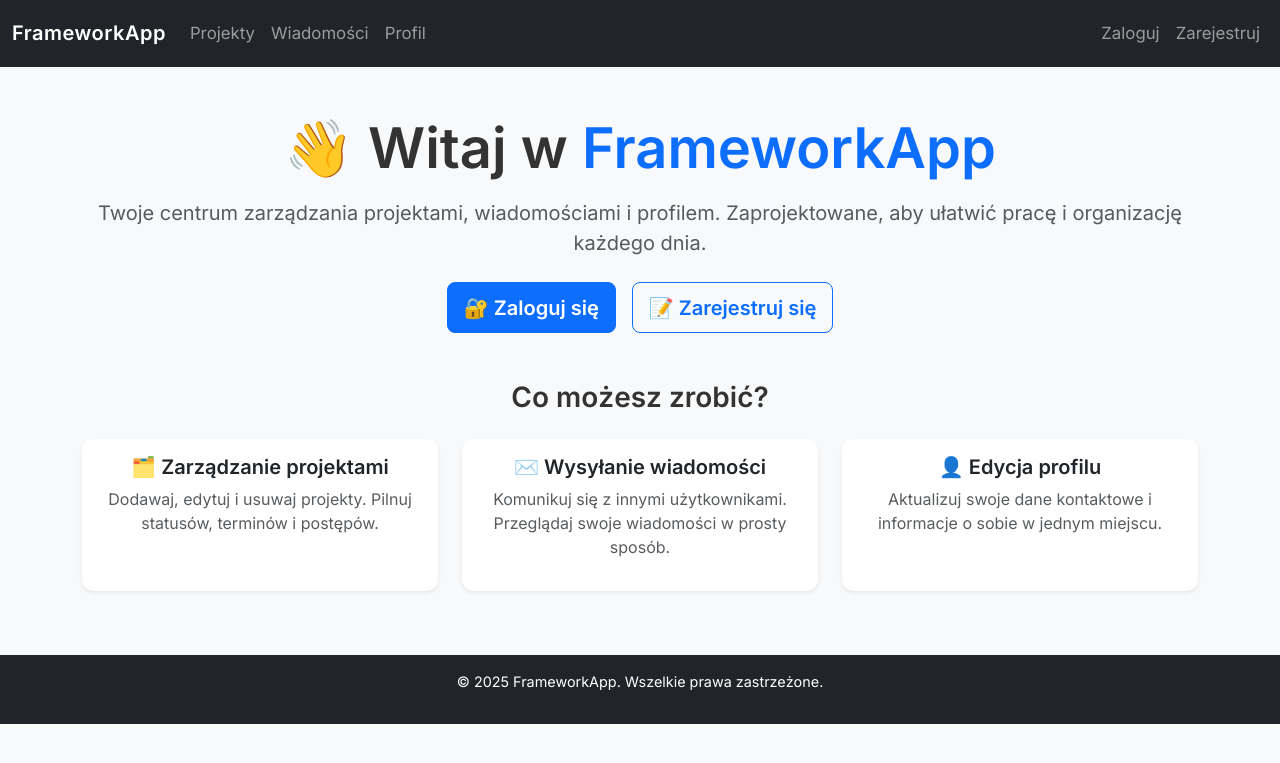
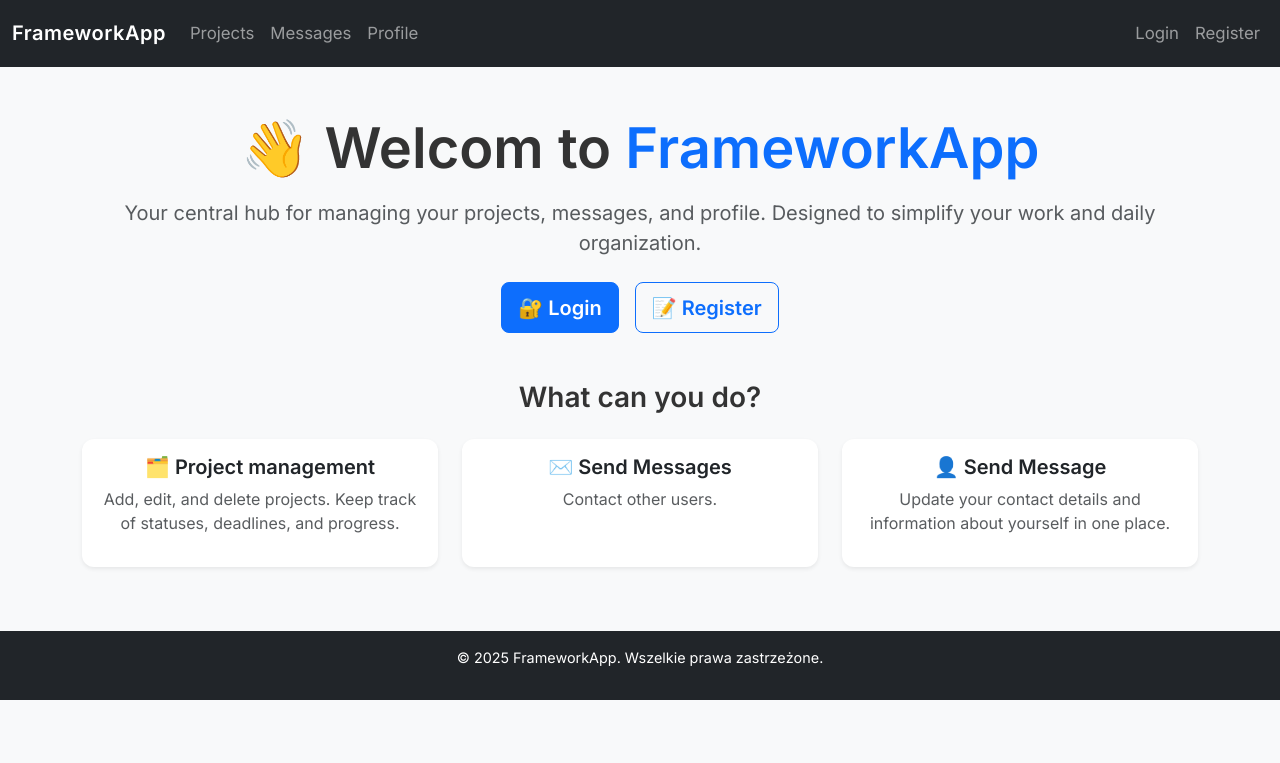
Before and after one commit to sebastian-elbacho/frameworksAssignment, a Django app: page / in a window 1280 px wide. Shown: the top 763 px of the page. Run offline with Django 5.2, Linux system fonts and the light colour scheme.

Commit message:
language changed, from Polish to English

```diff
--- a/teams/templates/teams/add_project.html
+++ b/teams/templates/teams/add_project.html
@@ -1,7 +1,7 @@
 {% extends 'teams/layout.html' %}
 {% load crispy_forms_tags %}
 
-{% block title %}Dodaj projekt{% endblock %}
+{% block title %}Add project{% endblock %}
 
 {% block content %}
 
@@ -9,13 +9,13 @@
   <div class="col-md-6 col-lg-5">
 
     <div class="card shadow-lg p-4 border-0 rounded-4">
-      <h2 class="text-center mb-4">Dodaj projekt</h2>
+      <h2 class="text-center mb-4">Add project</h2>
 
       <form method="post">
         {% csrf_token %}
         {{ form|crispy }}
 
-        <button class="btn btn-success w-100 mt-3">Dodaj projekt</button>
+        <button class="btn btn-success w-100 mt-3">Add project</button>
       </form>
     </div>
 
--- a/teams/templates/teams/edit_profile.html
+++ b/teams/templates/teams/edit_profile.html
@@ -1,7 +1,7 @@
 {% extends 'teams/layout.html' %}
 {% load crispy_forms_tags %}
 
-{% block title %}Edycja profilu{% endblock %}
+{% block title %}Edit profile{% endblock %}
 
 {% block content %}
 
@@ -9,14 +9,14 @@
   <div class="col-md-6 col-lg-5">
     <div class="card shadow-lg p-4 border-0 rounded-4">
 
-      <h2 class="text-center mb-4">Edytuj profil</h2>
+      <h2 class="text-center mb-4">Edit profile</h2>
 
       <form method="post" novalidate>
         {% csrf_token %}
         {{ user_form|crispy }}
         {{ profile_form|crispy }}
 
-        <button type="submit" class="btn btn-primary w-100 mt-3">Zapisz zmiany</button>
+        <button type="submit" class="btn btn-primary w-100 mt-3">Save Changes</button>
       </form>
 
     </div>
--- a/teams/templates/teams/edit_project.html
+++ b/teams/templates/teams/edit_project.html
@@ -1,7 +1,7 @@
 {% extends 'teams/layout.html' %}
 {% load crispy_forms_tags %}
 
-{% block title %}Edytuj projekt{% endblock %}
+{% block title %}Edit projects{% endblock %}
 
 {% block content %}
 
@@ -9,13 +9,13 @@
   <div class="col-md-6 col-lg-5">
 
     <div class="card shadow-lg p-4 border-0 rounded-4">
-      <h2 class="text-center mb-4">Edytuj projekt</h2>
+      <h2 class="text-center mb-4">Edit project</h2>
 
       <form method="post">
         {% csrf_token %}
         {{ form|crispy }}
 
-        <button class="btn btn-primary w-100 mt-3">Zapisz</button>
+        <button class="btn btn-primary w-100 mt-3">Save</button>
       </form>
     </div>
 
--- a/teams/templates/teams/home.html
+++ b/teams/templates/teams/home.html
@@ -1,6 +1,6 @@
 {% extends 'teams/layout.html' %}
 
-{% block title %}Strona główna{% endblock %}
+{% block title %}Main page{% endblock %}
 
 {% block content %}
 
@@ -8,57 +8,56 @@
 
     <!-- Sekcja nagłówka -->
     <h1 class="display-4 fw-bold mb-3">
-        👋 Witaj w <span class="text-primary">FrameworkApp</span>
+        👋 Welcom to  <span class="text-primary">FrameworkApp</span>
     </h1>
     <p class="lead text-muted mb-4">
-        Twoje centrum zarządzania projektami, wiadomościami i profilem.
-        Zaprojektowane, aby ułatwić pracę i organizację każdego dnia.
+       Your central hub for managing your projects, messages, and profile. Designed to simplify your work and daily organization.
     </p>
 
     <!-- Przyciski CTA -->
     {% if user.is_authenticated %}
         <div class="d-flex justify-content-center gap-3 mt-4">
             <a href="{% url 'project_list' %}" class="btn btn-primary btn-lg">
-                📁 Przejdź do projektów
+                📁 Go to projects
             </a>
             <a href="{% url 'inbox' %}" class="btn btn-outline-primary btn-lg">
-                ✉️ Sprawdź wiadomości
+                ✉️ Check the news
             </a>
         </div>
     {% else %}
         <div class="d-flex justify-content-center gap-3 mt-4">
             <a href="{% url 'login' %}" class="btn btn-primary btn-lg">
-                🔐 Zaloguj się
+                🔐 Login
             </a>
             <a href="{% url 'register' %}" class="btn btn-outline-primary btn-lg">
-                📝 Zarejestruj się
+                📝 Register
             </a>
         </div>
     {% endif %}
 
     <!-- Sekcja informacji -->
     <div class="mt-5">
-        <h3 class="fw-bold">Co możesz zrobić?</h3>
+        <h3 class="fw-bold">What can you do?</h3>
         <div class="row justify-content-center mt-4">
 
             <div class="col-md-4 mb-3">
                 <div class="card shadow-sm p-3 border-0 rounded-4 h-100">
-                    <h5 class="fw-bold">🗂️ Zarządzanie projektami</h5>
-                    <p class="text-muted">Dodawaj, edytuj i usuwaj projekty. Pilnuj statusów, terminów i postępów.</p>
+                    <h5 class="fw-bold">🗂️ Project management</h5>
+                    <p class="text-muted">Add, edit, and delete projects. Keep track of statuses, deadlines, and progress.</p>
                 </div>
             </div>
 
             <div class="col-md-4 mb-3">
                 <div class="card shadow-sm p-3 border-0 rounded-4 h-100">
-                    <h5 class="fw-bold">✉️ Wysyłanie wiadomości</h5>
-                    <p class="text-muted">Komunikuj się z innymi użytkownikami. Przeglądaj swoje wiadomości w prosty sposób.</p>
+                    <h5 class="fw-bold">✉️ Send Messages</h5>
+                    <p class="text-muted">Contact other users.</p>
                 </div>
             </div>
 
             <div class="col-md-4 mb-3">
                 <div class="card shadow-sm p-3 border-0 rounded-4 h-100">
-                    <h5 class="fw-bold">👤 Edycja profilu</h5>
-                    <p class="text-muted">Aktualizuj swoje dane kontaktowe i informacje o sobie w jednym miejscu.</p>
+                    <h5 class="fw-bold">👤 Send Message</h5>
+                    <p class="text-muted">Update your contact details and information about yourself in one place.</p>
                 </div>
             </div>
 
--- a/teams/templates/teams/layout.html
+++ b/teams/templates/teams/layout.html
@@ -3,7 +3,7 @@
 <html lang="pl">
 <head>
   <meta charset="UTF-8">
- <title>{% block title %}Moja Aplikacja{% endblock %}</title>
+ <title>{% block title %}Assignment Application{% endblock %}</title>
   <link href="https://cdn.jsdelivr.net/npm/bootstrap@5.3.2/dist/css/bootstrap.min.css" rel="stylesheet">
   <link href="https://fonts.googleapis.com/css2?family=Inter:wght@400;600&display=swap" rel="stylesheet">
   <link rel="stylesheet" href="{% static 'teams/style.css' %}">
@@ -20,22 +20,21 @@
 
       <div class="collapse navbar-collapse" id="navbarNav">
         <ul class="navbar-nav me-auto">
-          <li class="nav-item"><a class="nav-link" href="{% url 'project_list' %}">Projekty</a></li>
-          <li class="nav-item"><a class="nav-link" href="{% url 'inbox' %}">Wiadomości</a></li>
-          <li class="nav-item"><a class="nav-link" href="{% url 'profile' %}">Profil</a></li>
+          <li class="nav-item"><a class="nav-link" href="{% url 'project_list' %}">Projects</a></li>
+          <li class="nav-item"><a class="nav-link" href="{% url 'inbox' %}">Messages</a></li>
+          <li class="nav-item"><a class="nav-link" href="{% url 'profile' %}">Profile</a></li>
         </ul>
         <ul class="navbar-nav">
         {% if user.is_authenticated %}
             <li class="nav-item">
             <form action="{% url 'logout' %}" method="post" style="display:inline;">
         {% csrf_token %}
-            <button type="submit" class="btn btn-link nav-link" style="padding: 0; border: none;">Wyloguj</button>
+            <button type="submit" class="btn btn-link nav-link" style="padding: 0; border: none;">Logout</button>
             </form>
            </li>
-
         {% else %}
-          <li class="nav-item"><a class="nav-link" href="{% url 'login' %}">Zaloguj</a></li>
-          <li class="nav-item"><a class="nav-link" href="{% url 'register' %}">Zarejestruj</a></li>
+          <li class="nav-item"><a class="nav-link" href="{% url 'login' %}">Login</a></li>
+          <li class="nav-item"><a class="nav-link" href="{% url 'register' %}">Register</a></li>
         {% endif %}
 
 
--- a/teams/templates/teams/send_message.html
+++ b/teams/templates/teams/send_message.html
@@ -1,7 +1,7 @@
 {% extends 'teams/layout.html' %}
 {% load crispy_forms_tags %}
 
-{% block title %}Wyślij wiadomość{% endblock %}
+{% block title %}Send message{% endblock %}
 
 {% block content %}
 
@@ -9,13 +9,13 @@
   <div class="col-md-6 col-lg-5">
     <div class="card shadow-lg p-4 border-0 rounded-4">
 
-      <h2 class="text-center mb-4">Wyślij wiadomość</h2>
+      <h2 class="text-center mb-4">Send Message</h2>
 
       <form method="post">
         {% csrf_token %}
         {{ form|crispy }}
 
-        <button class="btn btn-primary w-100 mt-3">Wyślij</button>
+        <button class="btn btn-primary w-100 mt-3">Send</button>
       </form>
 
     </div>
```
Also changed, not shown: teams/templates/teams/delete_project.html (+5 -5 lines), teams/templates/teams/inbox.html (+4 -4 lines), teams/templates/teams/login.html (+4 -4 lines), teams/templates/teams/profile.html (+7 -7 lines), teams/templates/teams/project_list.html (+7 -7 lines), teams/templates/teams/register.html (+4 -4 lines).
